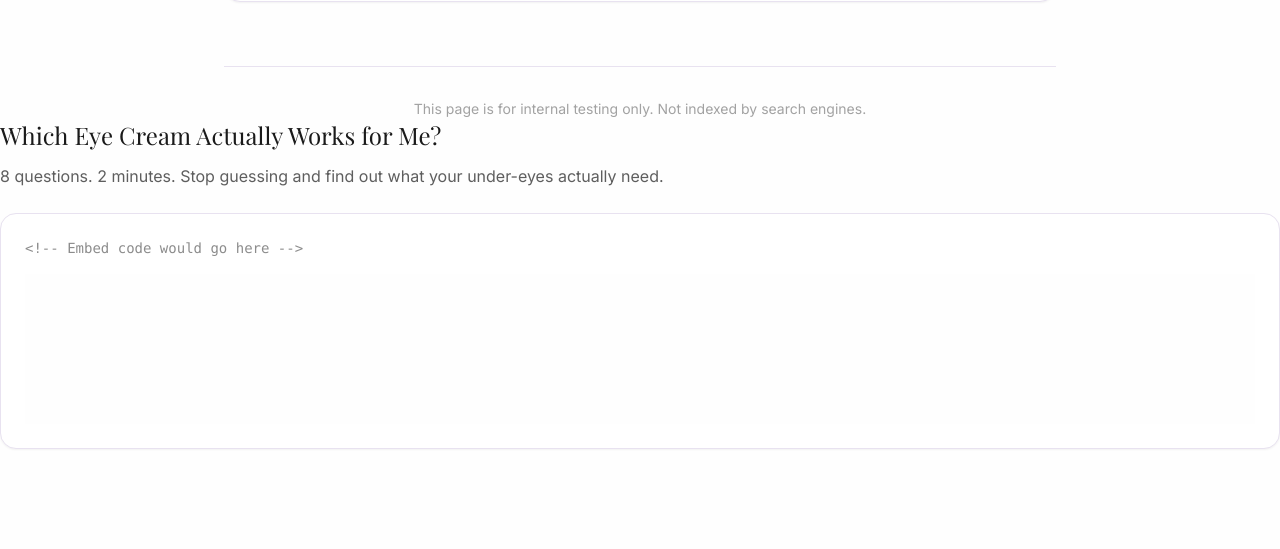
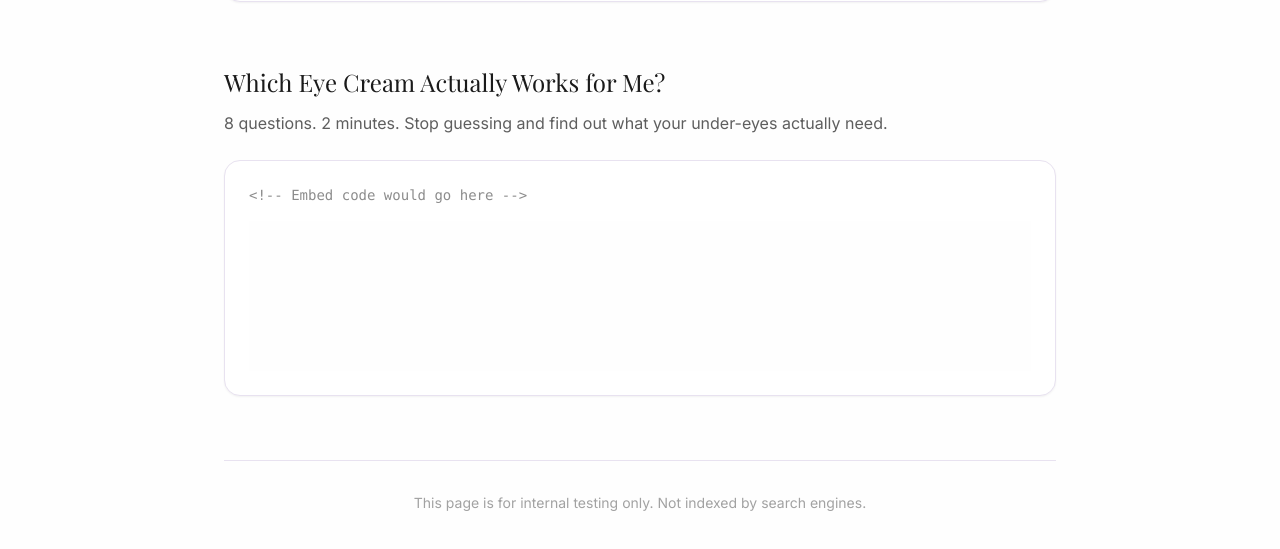
Before and after one commit to mateushahndev/lumaru, a Next.js app: page /tools/embed-test in a window 1280 px wide. Shown: the part 986-1535 px from the top of the page. Built offline with nearby package versions, Linux system fonts and the light colour scheme.

Commit message:
feat: add embed support for Which Eye Cream tool with resize and test page

```diff
--- a/app/tools/embed-test/page.tsx
+++ b/app/tools/embed-test/page.tsx
@@ -70,11 +70,6 @@ export default function EmbedTestPage() {
           </div>
         </div>
 
-        <div className="text-center text-[#1A1A1A]/40 text-sm border-t border-[#E8E2F0] pt-8">
-          <p>This page is for internal testing only. Not indexed by search engines.</p>
-        </div>
-      </div>
-
         {/* Section 3: Which Eye Cream Works for Me */}
         <div className="mb-16">
           <h2 className="text-2xl font-display text-[#1A1A1A] mb-3">
@@ -96,6 +91,12 @@ export default function EmbedTestPage() {
           </div>
         </div>
 
+        <div className="text-center text-[#1A1A1A]/40 text-sm border-t border-[#E8E2F0] pt-8">
+          <p>This page is for internal testing only. Not indexed by search engines.</p>
+        </div>
+      </div>
+
+
       {/* Scripts de embed */}
       <Script src="/embed/dark-circle-type-finder.js" strategy="afterInteractive" />
       <Script src="/embed/eye-cream-waste-calculator.js" strategy="afterInteractive" />
```
Lines whose indentation alone changed are shown as unchanged.
